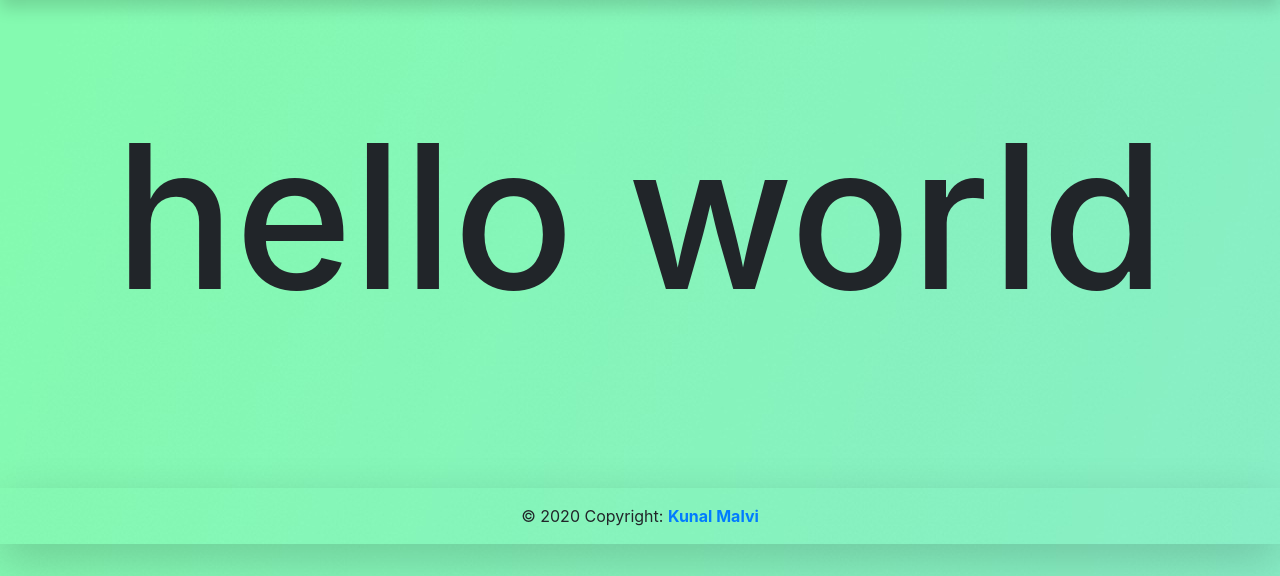
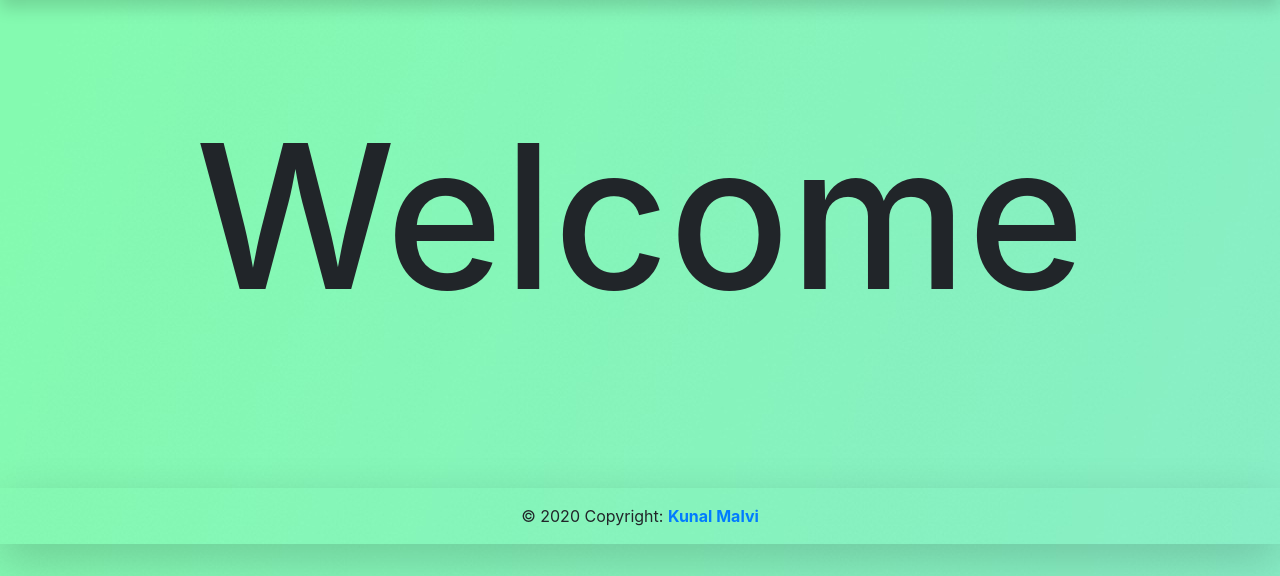
Before and after one commit to kunalmalvi/mywebapp, a Django app: page / in a window 1280 px wide. Shown: the part 82-658 px from the top of the page. Run offline with Django 3.2, Linux system fonts and the light colour scheme; some libraries are stand-ins or nearby versions.

Commit message:
index.html modified

```diff
--- a/templates/index.html
+++ b/templates/index.html
@@ -7,7 +7,7 @@
 <br>
 <br>
 <br>
-<h1 style=font-size:200px align="center">hello world</h1>
+<h1 style=font-size:200px align="center">Welcome</h1>
 <br>
 <br>
 <br>
```
Also changed, not shown: 1 other file.
